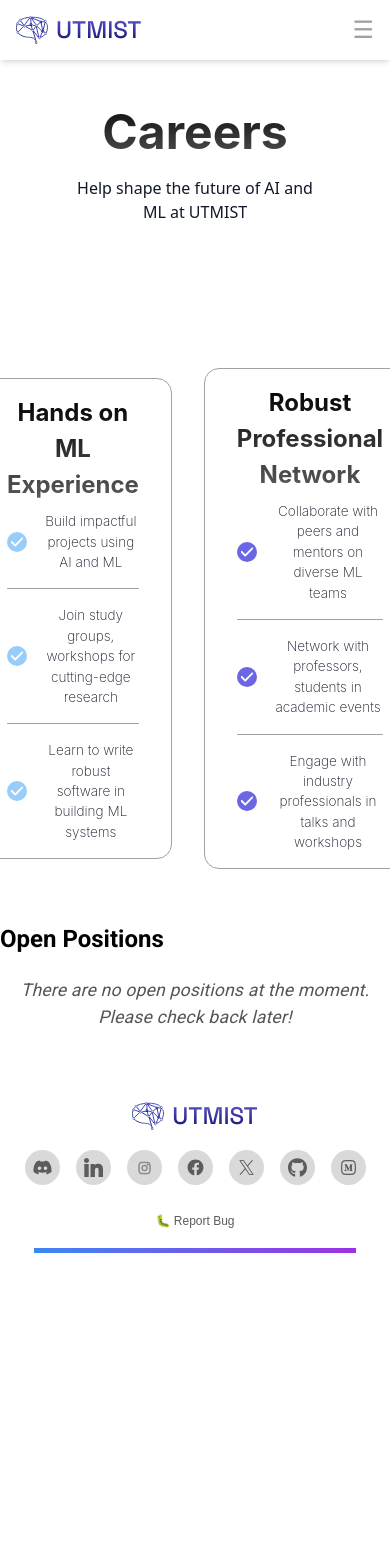
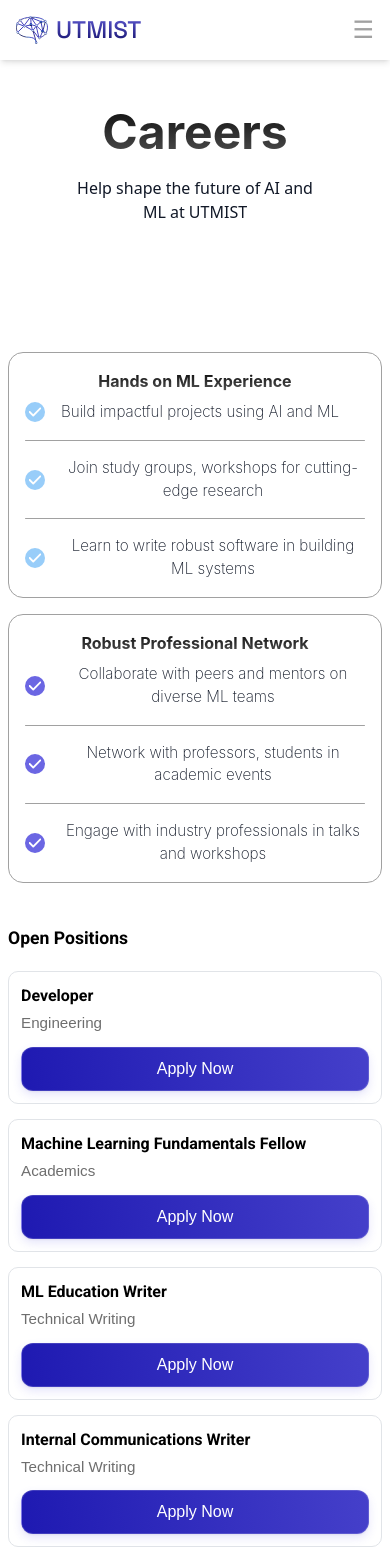
Before and after one commit to UTMIST/UTMIST, a Next.js app in the folder client/: page /careers in a window 390 px wide. Shown: the top 1561 px of the page. Before the commit the page ends 1277 px from the top, so only its background shows below. Built offline with nearby package versions, Linux system fonts and the light colour scheme.

Commit message:
Recruitment Update and Careers Page Responsiveness (#125)

```diff
--- a/client/src/app/careers/page.tsx
+++ b/client/src/app/careers/page.tsx
@@ -1,12 +1,14 @@
-import "@/styles/careers.css"
-// import positionsData from "@/assets/careers.json"
-import Image from "next/image"
+import "@/styles/careers.css";
+import HeroSection from "@/components/heroSection";
+import Image from 'next/image';
+import { Positions } from "@/types/careers";
+import positionsData from "@/assets/careers.json";
 import blueTick from "@/assets/icons/blue-tick-icon.svg";
 import darkBlueTick from "@/assets/icons/dark-blue-tick-icon.svg";
-import HeroSection from "@/components/heroSection";
-// import {Positions} from "@/types/careers";
 
 export default function CareersPage() {
+
+    const positions: Positions[] = positionsData;
 
     return <main>
       <HeroSection title="Careers" subtitle="Help shape the future of AI and ML at UTMIST" />
@@ -54,7 +56,7 @@ export default function CareersPage() {
                 <div className="career-card-row">
                     <Image
                         src={darkBlueTick}
-                alt={"Blue Tick Icon"}
+                        alt={"Dark Blue Tick Icon"}
                         width={20}
                         height={20}
                         objectFit="cover"/>
@@ -66,7 +68,7 @@ export default function CareersPage() {
                 <div className="career-card-row">
                     <Image
                         src={darkBlueTick}
-                alt={"Blue Tick Icon"}
+                        alt={"Dark Blue Tick Icon"}
                         width={20}
                         height={20}
                         objectFit="cover"/>
@@ -78,33 +80,39 @@ export default function CareersPage() {
                 <div className="career-card-row">
                     <Image
                         src={darkBlueTick}
-                alt={"Blue Tick Icon"}
+                        alt={"Dark Blue Tick Icon"}
                         width={20}
                         height={20}
                         objectFit="cover"/>
                     <p className="career-card-description">
-                Engage with industry professionals in talks and workshops                </p>
+                        Engage with industry professionals in talks and workshops
+                    </p>
                 </div>
             </div>
         </div>
         <div className="open-positions-container">
             <h1 className="open-positions-title">Open Positions</h1>
-        <h2
-          className="open-positions-subtitle"
-          style={{
-            textAlign: 'center',
-            marginBottom: '2rem',
-            fontWeight: 400,
-            fontStyle: 'italic',
-            color: '#555',
-            fontSize: '1.1rem',
-            letterSpacing: '0.01em',
-            lineHeight: 1.5
-          }}
-        >
-          There are no open positions at the moment. Please check back later!
-        </h2>
 
+            {positions.map((position, index) => (
+                <div key={index}>
+                    <div className="position-card">
+                        <div className="position-info">
+                            <h2 className="position-title">{position.title}</h2>
+                            <div className="position-details">
+                                <span>{position.department}</span>
+                                {position.division && (
+                                    <>
+                                        <span className="dot">•</span>
+                                        <span>{position.division}</span>
+                                    </>
+                                )}
+                            </div>
+                        </div>
+                        <a href={position.applicationLink}
+                           className="apply-button" target="_blank" rel="noopener noreferrer">Apply Now</a>
+                    </div>
+                </div>
+            ))}
         </div>
     </main>
 }
--- a/client/src/assets/careers.json
+++ b/client/src/assets/careers.json
@@ -1,3 +1,68 @@
 [
-
+  {
+    "title": "Developer",
+    "department": "Engineering",
+    "division": "",
+    "applicationLink": "https://docs.google.com/forms/d/e/1FAIpQLSdcj12Aj6l42sdyj7bkXqGeUTLoXz8PMKpWdpWNt4-WmGuWcw/viewform"
+  },
+  {
+    "title": "Machine Learning Fundamentals Fellow",
+    "department": "Academics",
+    "division": "",
+    "applicationLink": "https://docs.google.com/forms/d/e/1FAIpQLSf2YeeNljLCY6bOJihCA5mfAbQ7jjBb23itnuFs2K28Tua_5Q/viewform"
+  },
+  {
+    "title": "ML Education Writer",
+    "department": "Technical Writing",
+    "division": "",
+    "applicationLink": "https://docs.google.com/forms/d/e/1FAIpQLSeoTtj4YCn0pWUtq_Oei6vlusAYHT0uykpK8oavgEY0Vgfphg/viewform?pli=1&pli=1"
+  },
+  {
+    "title": "Internal Communications Writer",
+    "department": "Technical Writing",
+    "division": "",
+    "applicationLink": "https://docs.google.com/forms/d/e/1FAIpQLSeoTtj4YCn0pWUtq_Oei6vlusAYHT0uykpK8oavgEY0Vgfphg/viewform?pli=1&pli=1"
+  },
+  {
+    "title": "Graphic Designer",
+    "department": "Marketing",
+    "division": "",
+    "applicationLink": "https://docs.google.com/forms/d/e/1FAIpQLSeoTtj4YCn0pWUtq_Oei6vlusAYHT0uykpK8oavgEY0Vgfphg/viewform?pli=1&pli=1"
+  },
+  {
+    "title": "Media Operations",
+    "department": "Marketing",
+    "division": "",
+    "applicationLink": "https://docs.google.com/forms/d/e/1FAIpQLSeoTtj4YCn0pWUtq_Oei6vlusAYHT0uykpK8oavgEY0Vgfphg/viewform?pli=1&pli=1"
+  },
+  {
+    "title": "Marketing",
+    "department": "Marketing",
+    "division": "",
+    "applicationLink": "https://docs.google.com/forms/d/e/1FAIpQLSeoTtj4YCn0pWUtq_Oei6vlusAYHT0uykpK8oavgEY0Vgfphg/viewform?pli=1&pli=1"
+  },
+  {
+    "title": "Social Events Coordinator",
+    "department": "Community Engagement",
+    "division": "",
+    "applicationLink": "https://docs.google.com/forms/d/e/1FAIpQLSeoTtj4YCn0pWUtq_Oei6vlusAYHT0uykpK8oavgEY0Vgfphg/viewform?pli=1&pli=1"
+  },
+  {
+    "title": "Videographer",
+    "department": "Community Engagement",
+    "division": "",
+    "applicationLink": "https://docs.google.com/forms/d/e/1FAIpQLSeoTtj4YCn0pWUtq_Oei6vlusAYHT0uykpK8oavgEY0Vgfphg/viewform?pli=1&pli=1"
+  },
+  {
+    "title": "Video Editor",
+    "department": "Community Engagement",
+    "division": "",
+    "applicationLink": "https://docs.google.com/forms/d/e/1FAIpQLSeoTtj4YCn0pWUtq_Oei6vlusAYHT0uykpK8oavgEY0Vgfphg/viewform?pli=1&pli=1"
+  },
+  {
+    "title": "Photographer",
+    "department": "Community Engagement",
+    "division": "",
+    "applicationLink": "https://docs.google.com/forms/d/e/1FAIpQLSeoTtj4YCn0pWUtq_Oei6vlusAYHT0uykpK8oavgEY0Vgfphg/viewform?pli=1&pli=1"
+  }
 ]
--- a/client/src/styles/careers.css
+++ b/client/src/styles/careers.css
@@ -1,34 +1,4 @@
-.hero-section {
-  display: flex;
-  flex-direction: column;
-  justify-content: center;
-  align-items: center;
-  padding: 4rem 2rem;
-  max-width: 1000px;
-  margin: 0rem auto;
-  text-align: center;
-}
-
-.hero-title {
-  font-size: 3rem;
-  font-weight: 700;
-  background: var(--gradient-bl1);
-  background-clip: text;
-  -webkit-text-fill-color: transparent;
-  font-family: var(--system-font);
-}
-
-.hero-subtitle {
-  font-size: 1rem;
-  font-weight: 300;
-  color: #111827;
-  text-align: center;
-  max-width: 768px;
-  margin: 1rem auto;
-  padding: 0 2rem;
-  line-height: 1.6;
-}
-
+/* --- Career Cards --- */
 .career-section {
     width: 80%;
     max-width: 1100px;
@@ -83,6 +53,7 @@
   font-family: var(--system-font);
 }
 
+/* --- Open Positions --- */
 .open-positions-container {
   margin: 0 auto;
   max-width: 1000px;
@@ -97,6 +68,7 @@
   color: #000;
 }
 
+/* --- Position Card --- */
 .position-card {
   display: flex;
   justify-content: space-between;
@@ -134,18 +106,103 @@
   font-weight: bold;
 }
 
+/* --- Apply Button --- */
 .apply-button {
   background: var(--gradient-b2);
+  background-size: 200% 200%;
+  background-position: 0% 50%;
   color: white;
-  border: none;
-  border-radius: 15px;
-  padding: 10px 35px;
+  text-decoration: none;
+  display: inline-flex;
+  align-items: center;
+  justify-content: center;
+  border: 1px solid rgba(255, 255, 255, 0.15);
+  border-radius: 12px;
+  min-height: 40px;
+  padding: 0 20px;
   font-size: 14px;
   font-weight: 500;
   cursor: pointer;
-  transition: background-color 0.2s ease;
+  box-shadow: 0 1px 2px rgba(0, 0, 0, 0.05), 0 4px 10px rgba(79, 70, 229, 0.14);
+  transition: transform 0.15s ease, box-shadow 0.25s ease, filter 0.25s ease, background-position 0.35s ease;
 }
 
 .apply-button:hover {
-  background-color: #4f46e5;
+  transform: translateY(-1px);
+  box-shadow: 0 2px 6px rgba(0, 0, 0, 0.08), 0 8px 18px rgba(79, 70, 229, 0.18);
+  filter: brightness(1.02);
+  background-position: 100% 50%;
 }
+
+/* --- Responsiveness --- */
+@media (max-width: 900px) {
+  .career-section {
+    flex-direction: column;
+    width: 100%;
+    padding: 1rem 0.5rem;
+  }
+  .career-card {
+    width: 100%;
+    margin: 0 0 1rem 0;
+    padding: 1rem 1rem;
+  }
+  .open-positions-container {
+    max-width: 100%;
+    padding: 10px 0.5rem;
+  }
+}
+
+@media (max-width: 600px) {
+  .hero-section {
+    padding: 2rem 0.5rem;
+  }
+  .hero-title {
+    font-size: 2rem;
+  }
+  .career-card-title {
+    font-size: 1.1rem;
+  }
+  .career-card-description {
+    font-size: 0.95rem;
+  }
+  .position-card {
+    flex-direction: column;
+    align-items: flex-start;
+    padding: 12px 12px;
+  }
+  .position-info {
+    flex-direction: column;
+    align-items: flex-start;
+    padding-right: 0;
+    width: 100%;
+  }
+  .position-title {
+    font-size: 1rem;
+  }
+  .position-details {
+    font-size: 0.95rem;
+    margin-top: 0.25rem;
+    flex-wrap: wrap;
+  }
+  .apply-button {
+    display: flex;
+    width: 100%;
+    margin-top: 12px;
+    min-height: 44px;
+    padding: 0 16px;
+    font-size: 1rem;
+    border-radius: 12px;
+  }
+}
+
+@media (max-width: 400px) {
+  .hero-title {
+    font-size: 1.3rem;
+  }
+  .career-card-title {
+    font-size: 1rem;
+  }
+  .open-positions-title {
+    font-size: 1.1rem;
+  }
+}
--- a/client/src/types/careers.ts
+++ b/client/src/types/careers.ts
@@ -2,4 +2,5 @@ export interface Positions{
     title: string;
     department: string;
     division: string;
+    applicationLink: string;
 }
```
Lines whose indentation alone changed are shown as unchanged.
